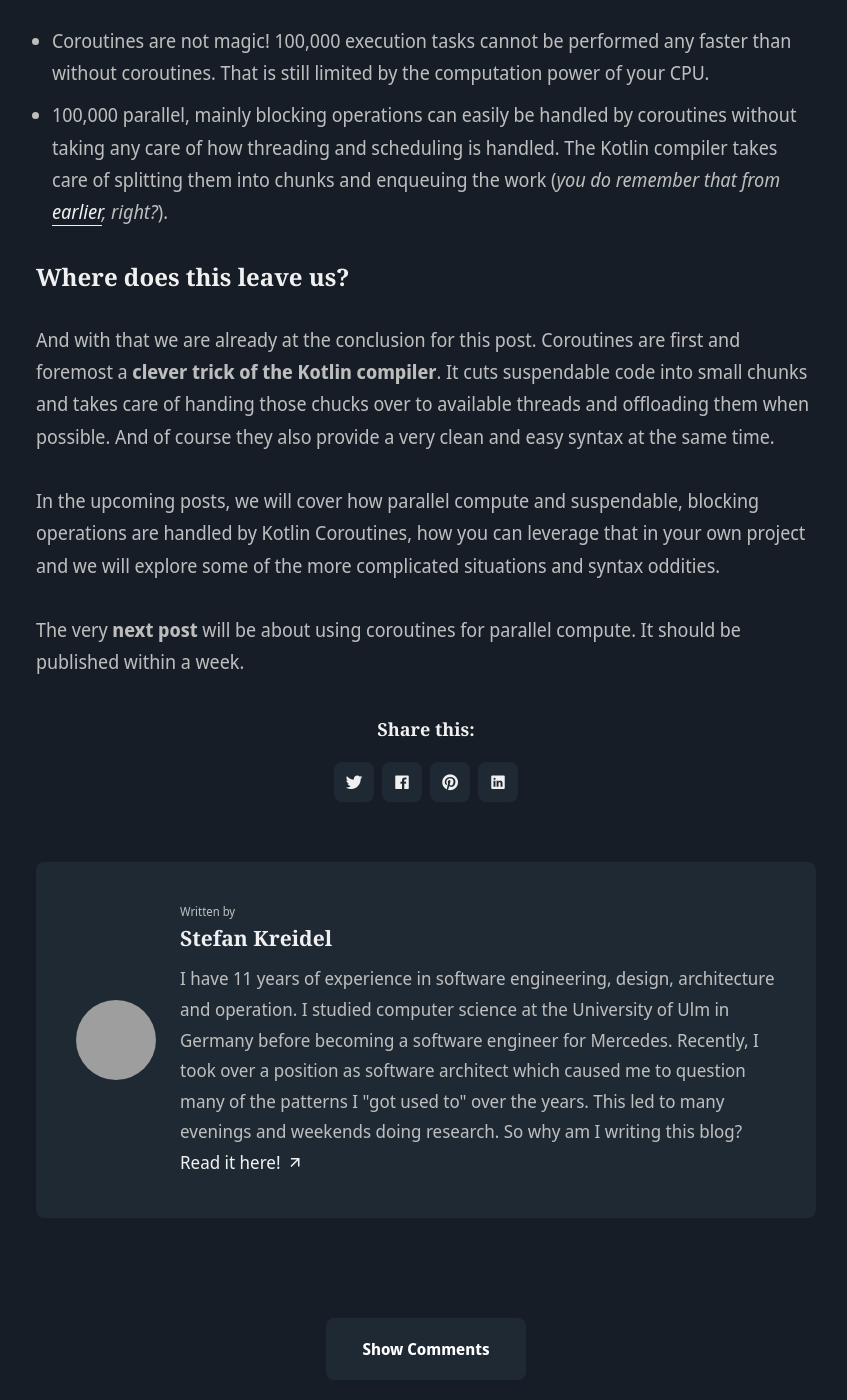
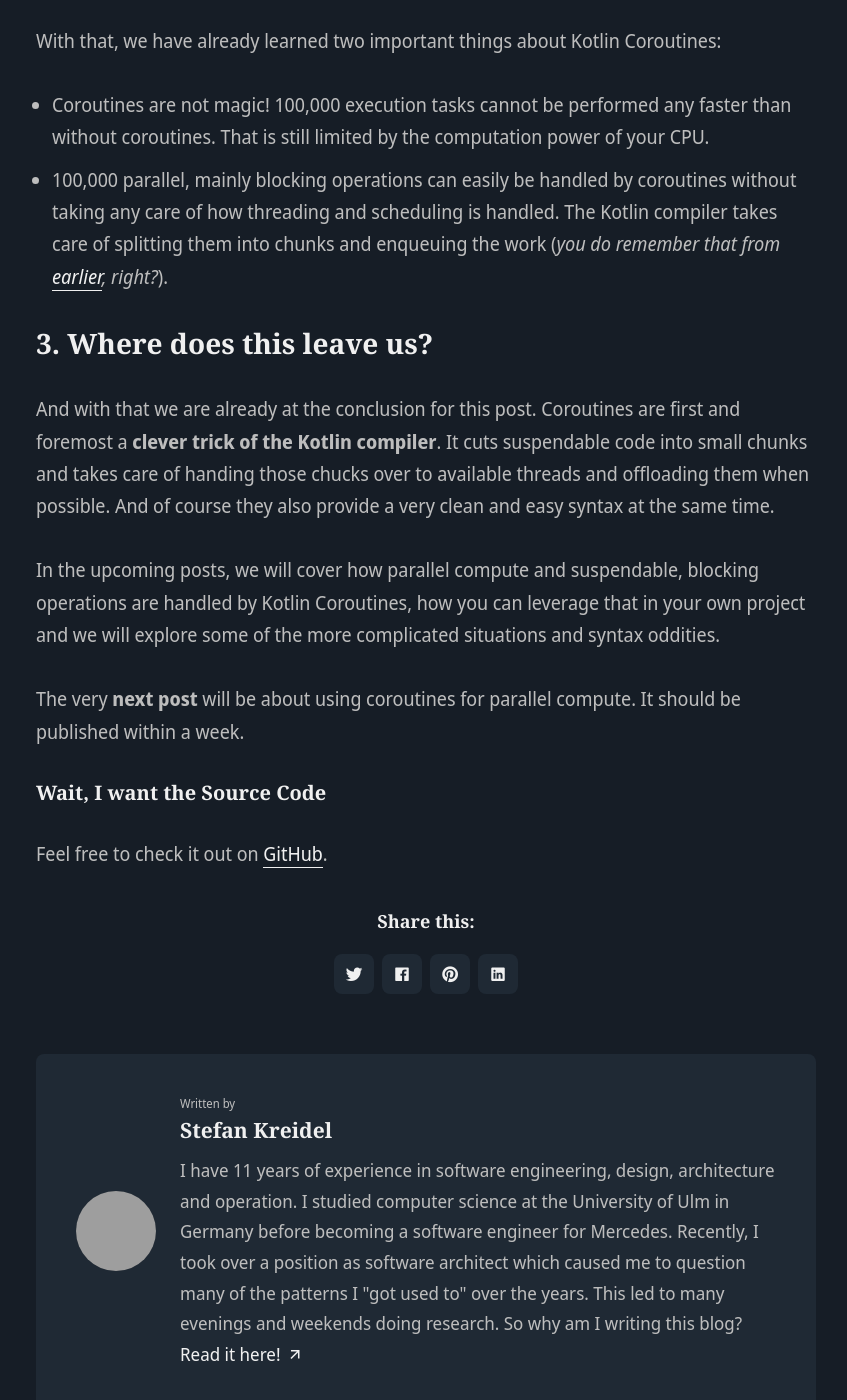
Before and after one commit to StefanKreidel/tech-blog, a Jekyll site: the page built from docs/_posts/2023-10-02-kotlin-coroutines.markdown, in a window 1280 px wide and 1400 px high, scrolled down 5463 px. Shown: the whole window, without its empty margins (214-1061 px from the left). Built offline with Jekyll 4.4.1, drawn with Linux system fonts in a browser that asks for light colours; nearby versions of some CDN libraries; a script that is not in the unit is left out; some of the changed text lies outside the part shown; grey boxes are pictures that could not be loaded.

Commit message:
update coroutines post with links to example github project

```diff
--- a/docs/_posts/2023-10-02-kotlin-coroutines.markdown
+++ b/docs/_posts/2023-10-02-kotlin-coroutines.markdown
@@ -63,6 +63,8 @@ log.info("Completed.")
 
 It took just over 100 milliseconds to create all 100,000 coroutines. Then they all waited around for a second (very fancy way of simulating blocking operations, I know) before being automatically disposed.
 
+You can find the full source code for this example on [GitHub](https://github.com/StefanKreidel/blog-example-projects/blob/posts/coroutines/1-basics/kotlin-coroutines/src/main/kotlin/Efficiency.kt).
+
 ### The Power of clever Code
 
 In the most basic terms, **coroutines have nothing to do with threads**. They are no alternative to threads nor a different implementation (on JVM level). They are just a **different way of working *with* threads**.
@@ -83,7 +85,7 @@ With that, we have already learned two important things about Kotlin Coroutines:
 - Coroutines are not magic! 100,000 execution tasks cannot be performed any faster than without coroutines. That is still limited by the computation power of your CPU.
 - 100,000 parallel, mainly blocking operations can easily be handled by coroutines without taking any care of how threading and scheduling is handled. The Kotlin compiler takes care of splitting them into chunks and enqueuing the work (*you do remember that from [earlier](#handing-work-over-to-threads), right?*).
 
-### Where does this leave us?
+## 3. Where does this leave us?
 
 And with that we are already at the conclusion for this post. Coroutines are first and foremost a **clever trick of the Kotlin compiler**. It cuts suspendable code into small chunks and takes care of handing those chucks over to available threads and offloading them when possible. And of course they also provide a very clean and easy syntax at the same time.
 
@@ -91,5 +93,9 @@ In the upcoming posts, we will cover how parallel compute and suspendable, block
 
 The very **next post** will be about using coroutines for parallel compute. It should be published within a week.
 
+#### Wait, I want the Source Code
+
+Feel free to check it out on [GitHub](https://github.com/StefanKreidel/blog-example-projects/tree/main/kotlin-coroutines).
+
 
 <script src="{{ '/js/motion-canvas-player.js' | prepend: site.baseurl }}" type="text/javascript"></script>
```
